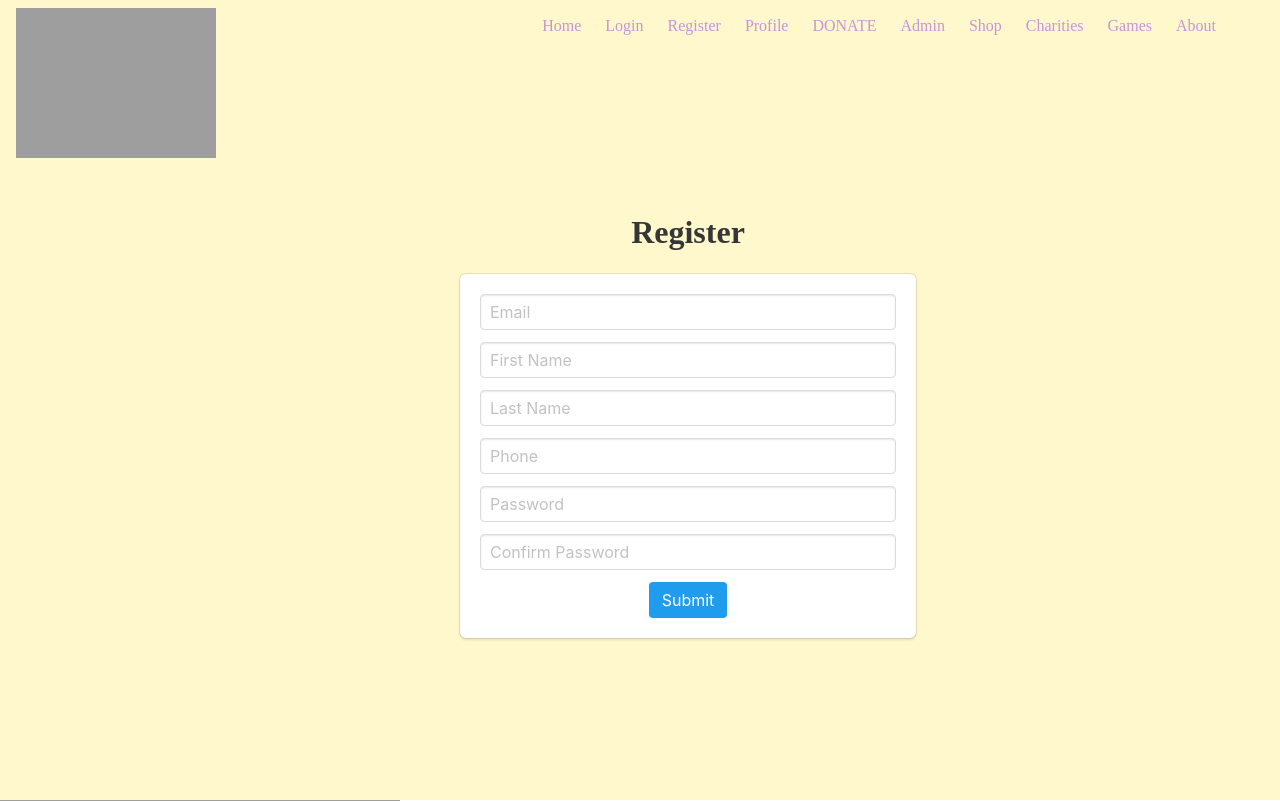
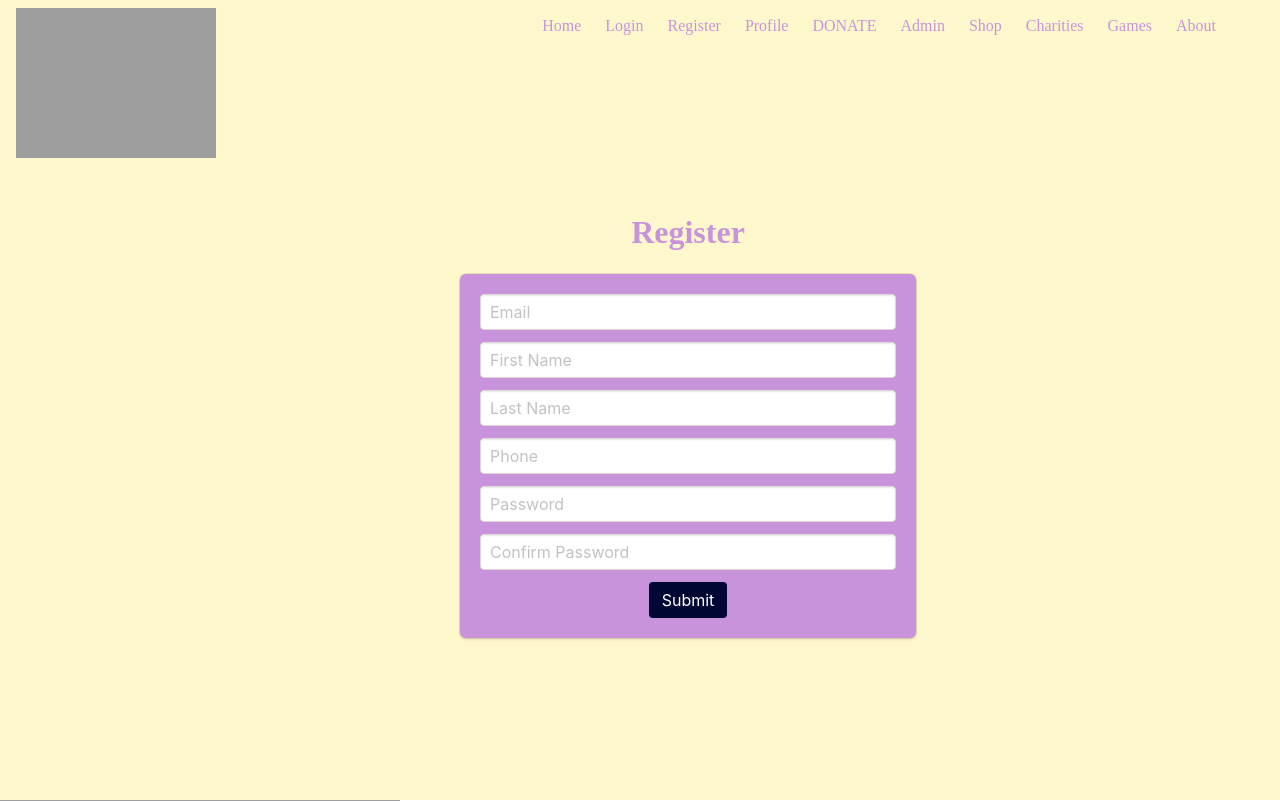
Before and after one commit to MarcusH-P/WishTrees, a Flask app: page /register in a window 1280 px wide. Shown: the top 801 px of the page. Run offline with Flask 2, Linux system fonts and the light colour scheme; grey boxes are pictures that could not be loaded.

Commit message:
Change background color for boxes and text color

```diff
--- a/templates/login.html
+++ b/templates/login.html
@@ -2,8 +2,8 @@
 
 {% block content %}
     <div class="column is-4 is-offset-4">
-        <h3 class="title">Login</h3>
-        <div class="box">
+        <h3 class="title" style="color: #c993dc">Login</h3>
+        <div class="box" style="background-color: #c993dc">
             {% with messages = get_flashed_messages() %}
                 {% if messages %}
                     <div class="notification is-danger">
@@ -40,7 +40,7 @@
                     </div>
 
                     <div>
-                        {{ form.submit(class="button is-info is-centered") }}
+                        {{ form.submit(class="button is-info is-centered",  style="background-color: #000732") }}
                     </div>
                 </form>
             {% endif %}
--- a/templates/register.html
+++ b/templates/register.html
@@ -2,8 +2,8 @@
 
 {% block content %}
     <div class="column is-5 is-offset-4">
-        <h3 class="title is-3">Register</h3>
-        <div class="box">
+        <h3 class="title" style="color: #c993dc">Register</h3>
+        <div class="box" style="background-color: #c993dc">
             {% with messages = get_flashed_messages() %}
                 {% if messages %}
                     <div class="notification is-danger">
@@ -62,7 +62,7 @@
                     </div>
                 </div>
                 <div>
-                    {{ form.submit(class="button is-info is-centered") }}
+                    {{ form.submit(class="button is-info is-centered", style="background-color: #000732") }}
                 </div>
             </form>
         </div>
```
